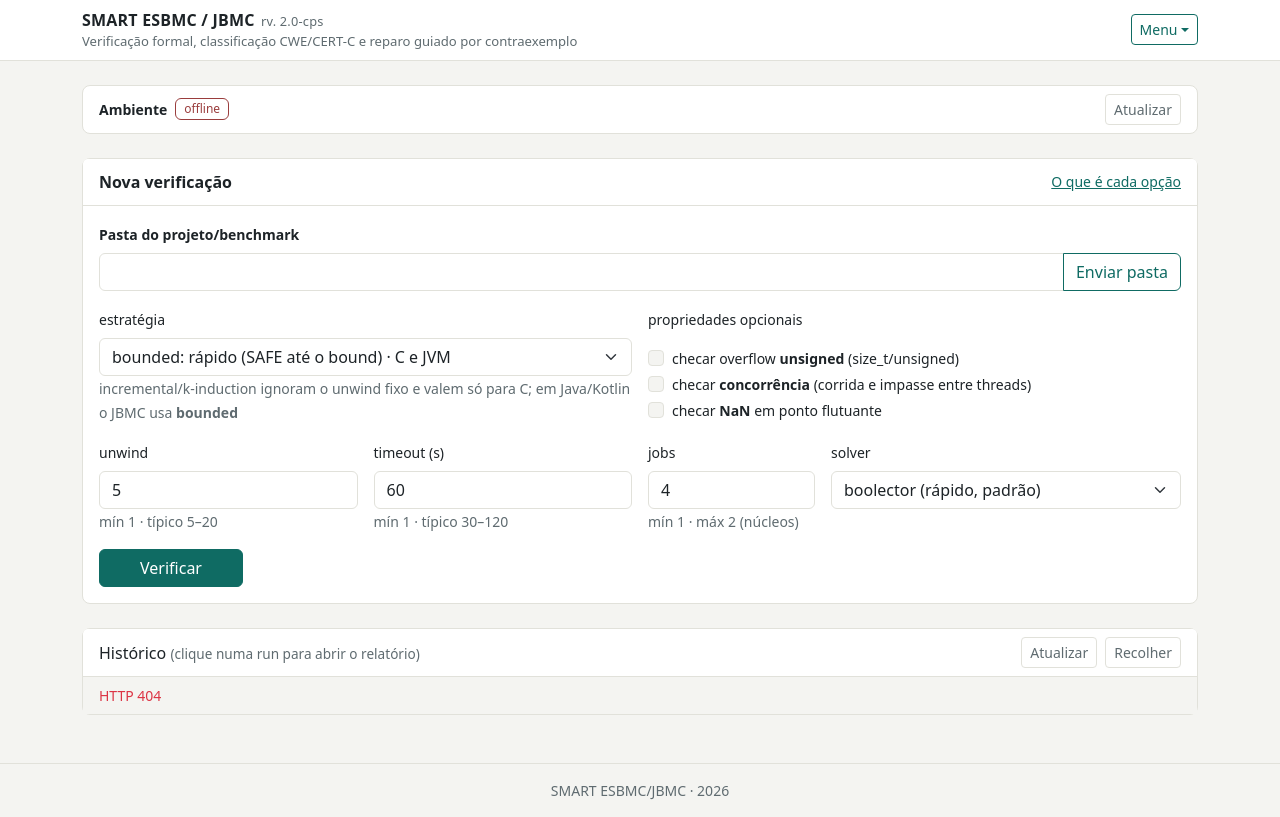
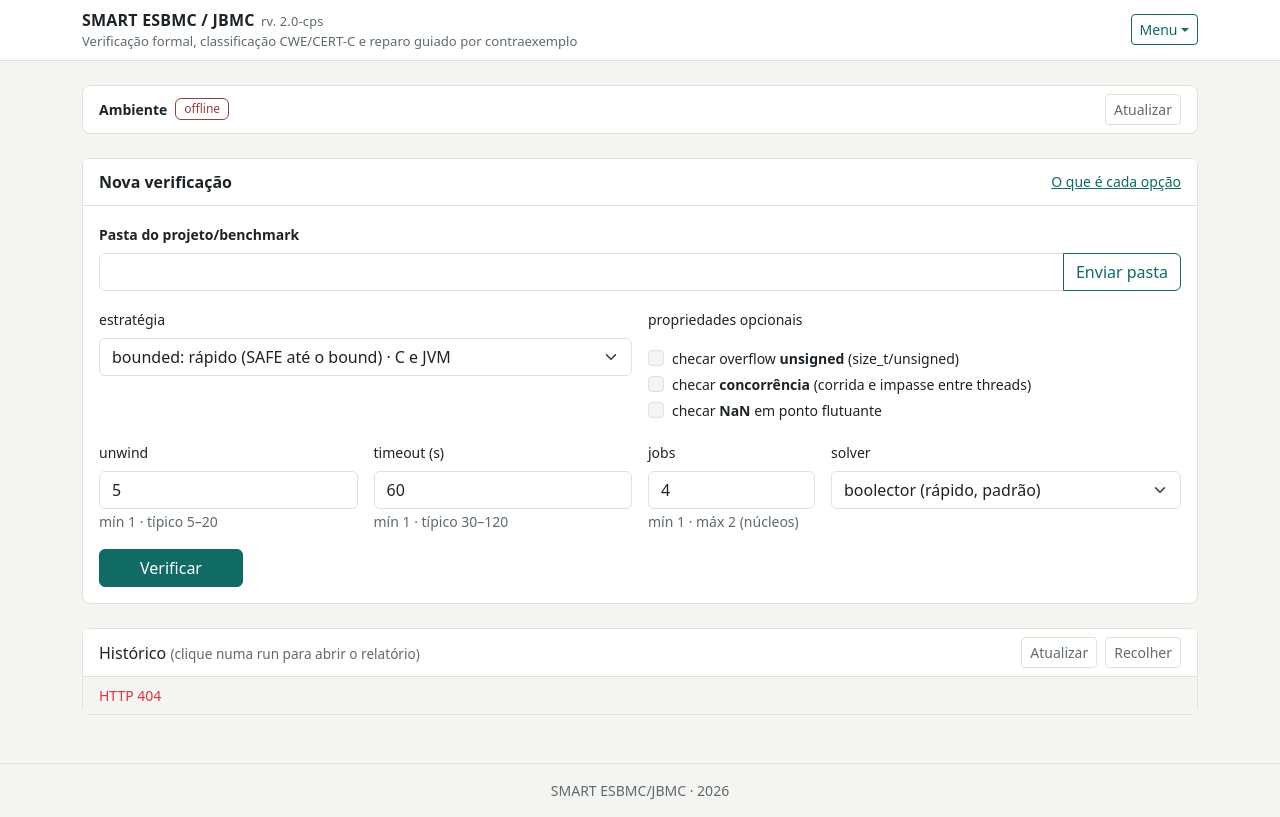
Before and after one commit to FrXdantas/smart-cps, a plain HTML site: page frontend/index.html in a window 1280 px wide. Drawn offline with Linux system fonts and the light colour scheme; no server answers.

Commit message:
Formulário: retira a nota sob a estratégia (as opções já dizem C/JVM e a Ajuda explica)

```diff
--- a/frontend/index.html
+++ b/frontend/index.html
@@ -112,10 +112,6 @@
               <option value="incremental">incremental-bmc: auto-unwind (acha bug sem adivinhar N) · só C</option>
               <option value="kinduction">k-induction: prova o loop (pode dar UNKNOWN) · só C</option>
             </select>
-            <small class="text-muted">
-              incremental/k-induction ignoram o unwind fixo e valem só para C;
-              em Java/Kotlin o JBMC usa <strong>bounded</strong>
-            </small>
           </div>
           <div class="col-12 col-md-6">
             <label class="form-label small">propriedades opcionais</label>
```
